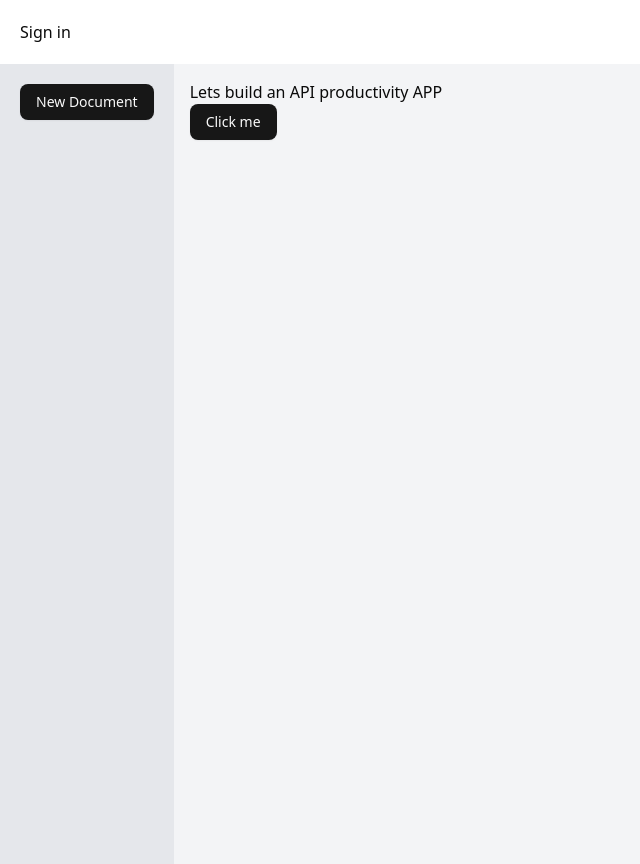
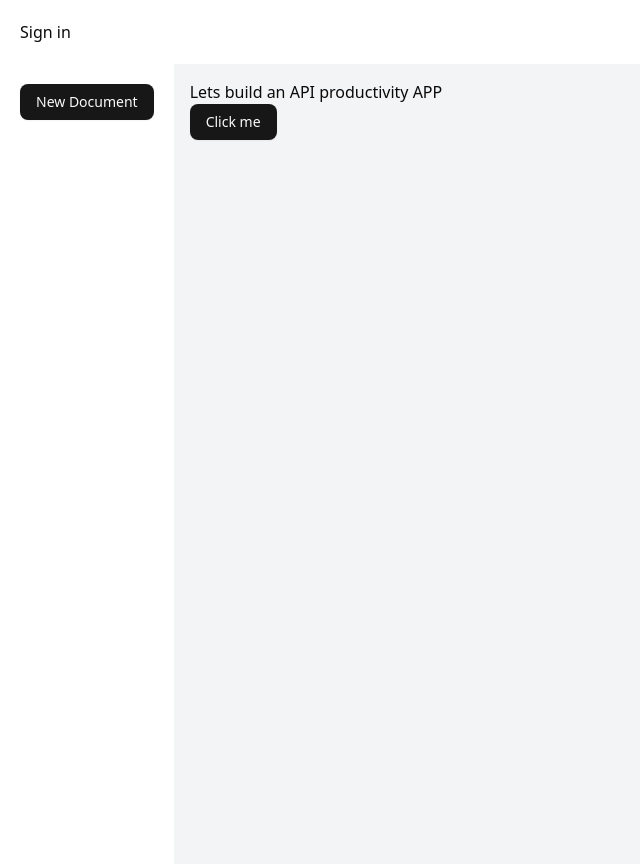
Before and after one commit to KartikLakra1/Notion-clone, a Next.js app: page / in a window 1280 px wide. Shown: the whole page, without its empty margins (0-640 px from the left). Built offline with nearby package versions, Linux system fonts and the light colour scheme; no server answers.

Commit message:
doucments

```diff
--- a/components/Sidebar.tsx
+++ b/components/Sidebar.tsx
@@ -16,15 +16,20 @@ const Sidebar = () => {
     const menuOptions = (
         <>
             <NewDocumentButton />
+
+            {/* MY Documents */}
+            {/* List */}
+            {/* Shared with me */}
+            {/* List ... */}
         </>
     );
 
   return (
-    <div className="p-2 md:p-5 bg-gray-200 relative">
-<div className="md:hidden bg-white" >
+    <div className="p-2 md:p-5 relative">
+<div className="md:hidden bg-white " >
 <Sheet >
     <SheetTrigger>
-        <MenuIcon className="p-2 hover:opacity-30 rounded-lg" size={40}/>
+        <MenuIcon className=" p-2 hover:opacity-30 rounded-lg" size={40}/>
     </SheetTrigger>
     <SheetContent side="left">
         <SheetHeader>
```
